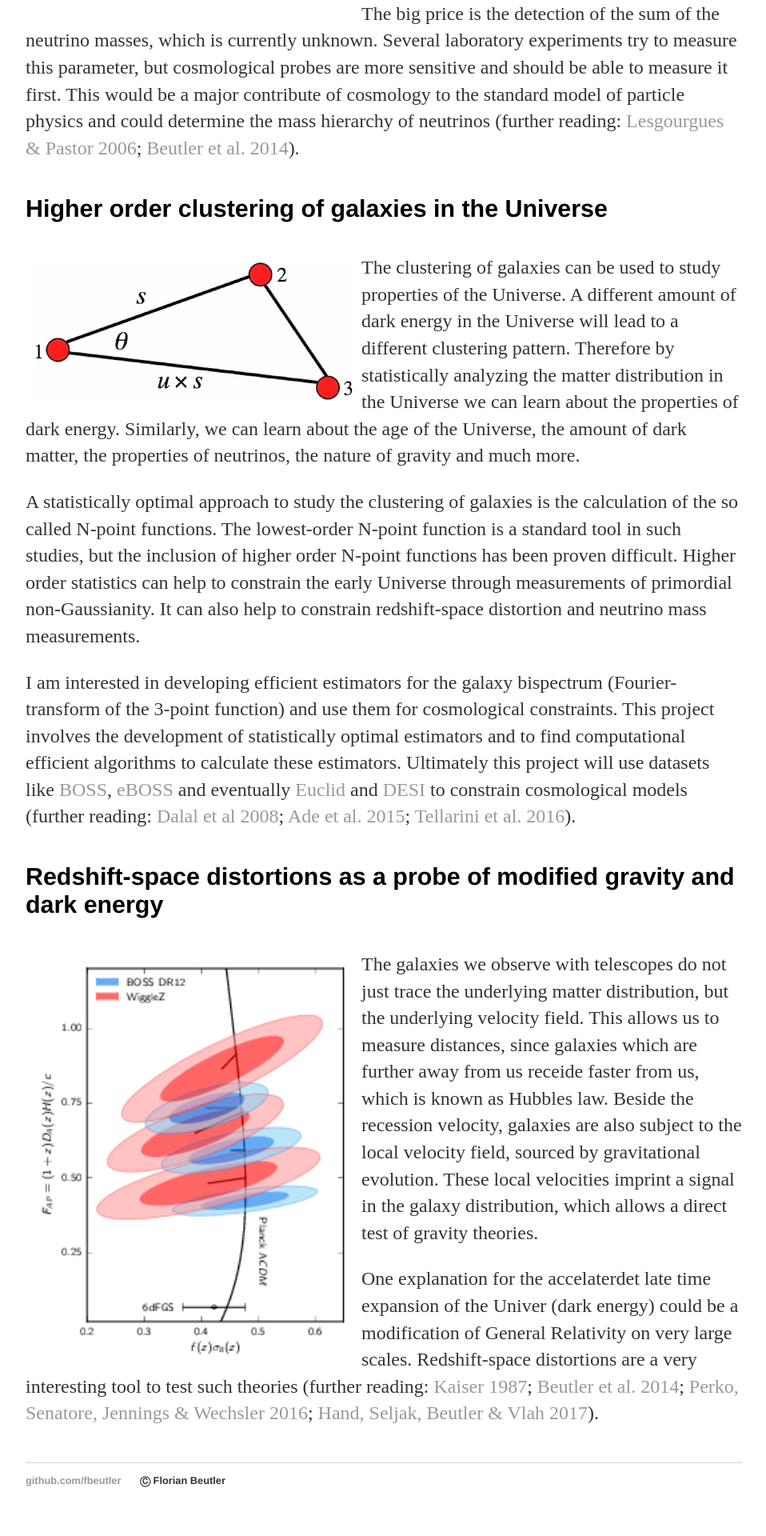
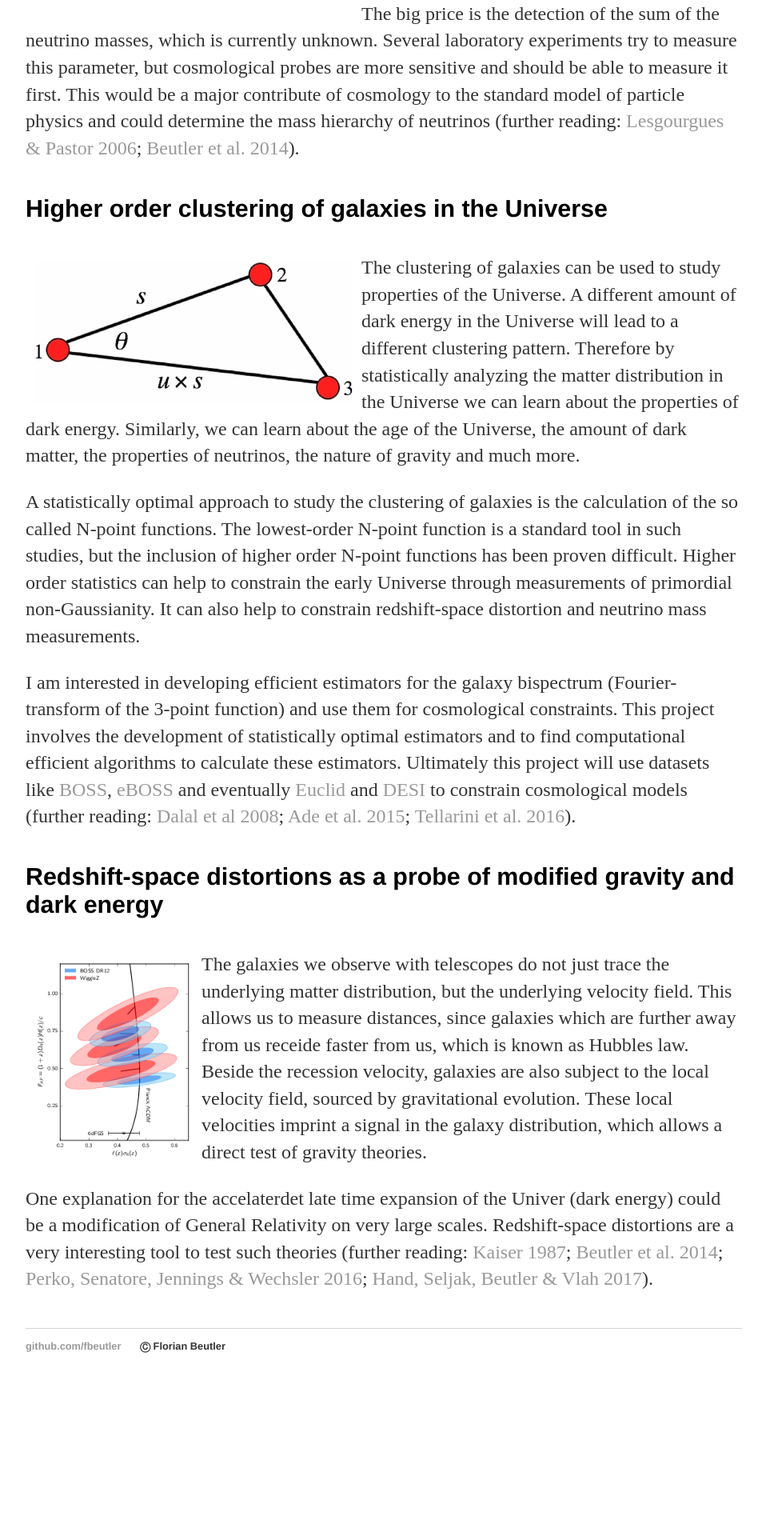
Before and after one commit to fbeutler/fbeutler.github.io, a Jekyll site: the page built from research/projects.html, in a window 1280 px wide. Shown: the part 2885-4805 px from the top of the page at 80% size, without its empty margins (160-1118 px from the left). Built offline with Jekyll 4.4.1, drawn with Linux system fonts in a browser that asks for light colours; after the commit the page ends 4637 px from its top, so only the background shows below that.

Commit message:
Update projects.html

```diff
--- a/research/projects.html
+++ b/research/projects.html
@@ -118,7 +118,7 @@
   <div class="post">
     <h4>Redshift-space distortions as a probe of modified gravity and dark energy</h4>
 
-    <img src="/static/my_fsig8_F.png" alt="IMAGE OF BOSS RSD CONSTRAINTS" width="400" align="left" style="padding:10px">
+    <img src="/static/my_fsig8_F.png" alt="IMAGE OF BOSS RSD CONSTRAINTS" width="200" align="left" style="padding:10px">
     <p>
       The galaxies we observe with telescopes do not just trace the underlying matter distribution, but the underlying velocity field.
       This allows us to measure distances, since galaxies which are further away from us receide faster from us, which is known as Hubbles law.
```
